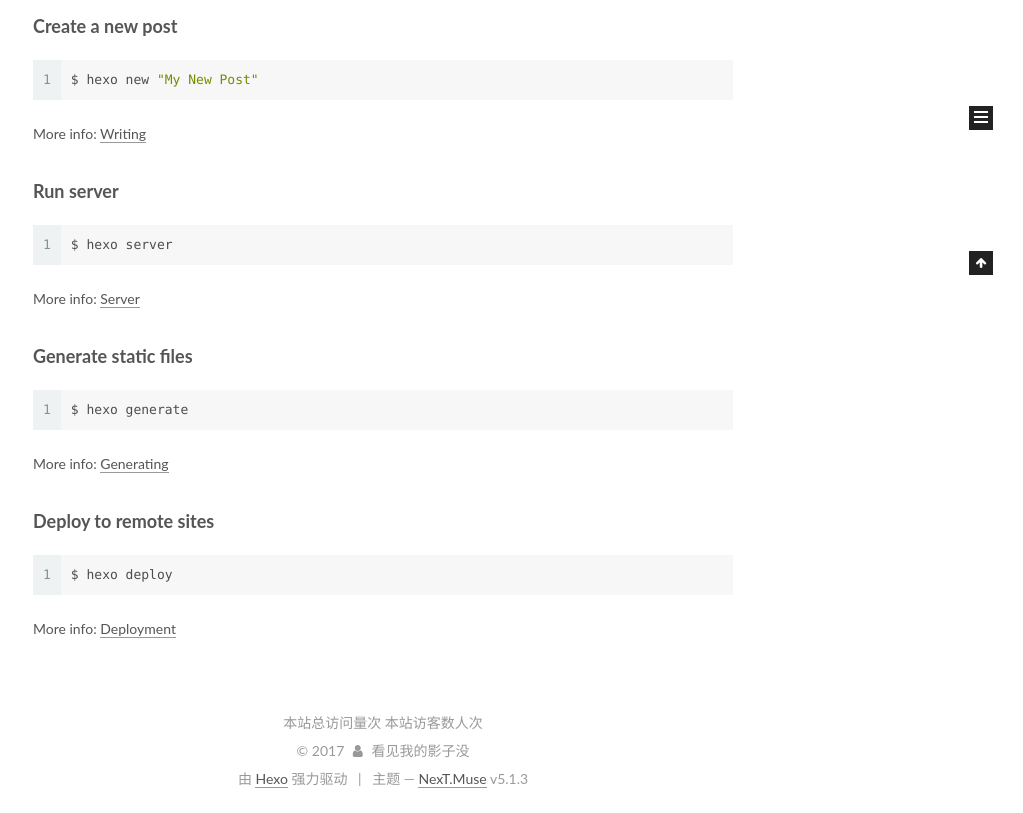
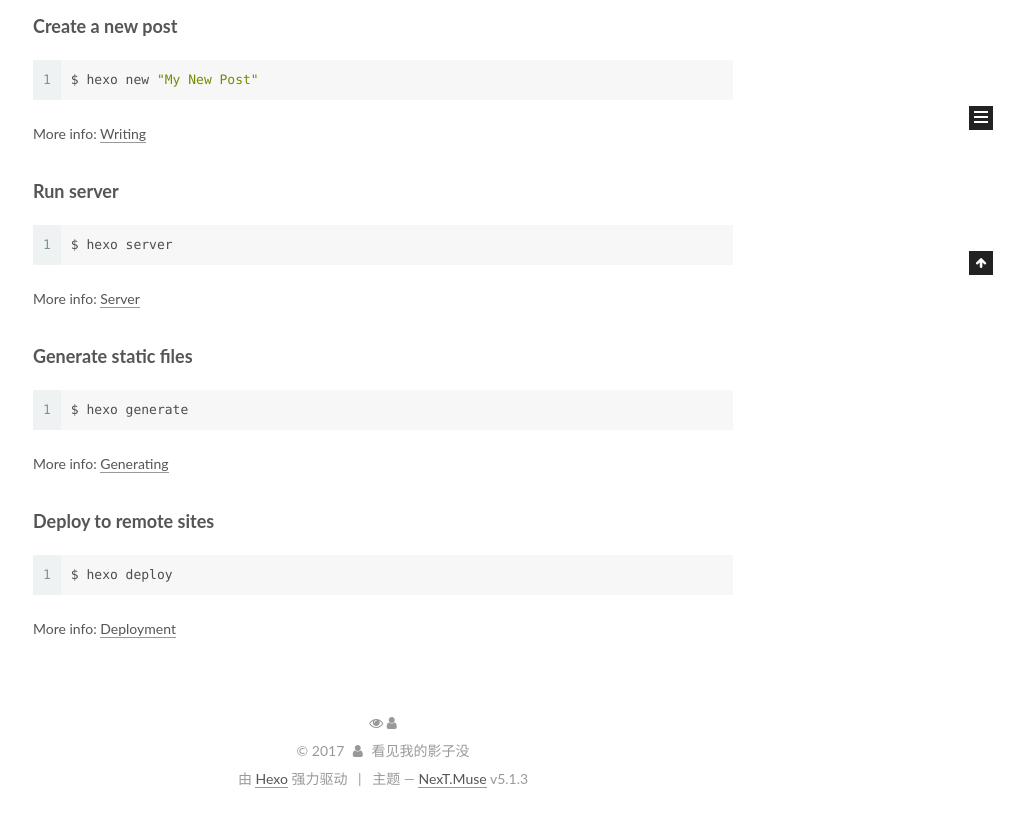
Before and after one commit to thaigirl/thaigirl.github.io, a plain HTML site: page index.html in a window 1280 px wide. Shown: the part 625-1438 px from the top of the page, without its empty margins (257-1280 px from the left). Drawn offline with Linux system fonts and the light colour scheme; some packages are replaced by stand-ins of ours; a script that the page names is missing.

Commit message:
Site updated: 2017-10-13 18:19:18

```diff
--- a/css/main.css
+++ b/css/main.css
@@ -1822,7 +1822,7 @@ pre .javascript .function {
   width: 4px;
   height: 4px;
   border-radius: 50%;
-  background: #09bb2e;
+  background: #95ff45;
 }
 .links-of-blogroll {
   font-size: 13px;
--- a/index.html
+++ b/index.html
@@ -561,10 +561,10 @@
         <script async src="https://dn-lbstatics.qbox.me/busuanzi/2.3/busuanzi.pure.mini.js">
 </script>
 <span id="busuanzi_container_site_pv">
-    本站总访问量<span id="busuanzi_value_site_pv"></span>次
+    <i class="fa fa-eye"></i><span id="busuanzi_value_site_pv"></span>
 </span>
 <span id="busuanzi_container_site_uv">
-  本站访客数<span id="busuanzi_value_site_uv"></span>人次
+    <i class="fa fa-user"></i><span id="busuanzi_value_site_uv"></span>
 </span>
 <div class="copyright">&copy; <span itemprop="copyrightYear">2017</span>
   <span class="with-love">
```
Also changed, not shown: 2017/09/28/hello-world/index.html (+2 -2 lines), archives/2017/09/index.html (+2 -2 lines), archives/2017/index.html (+2 -2 lines), archives/index.html (+2 -2 lines).
